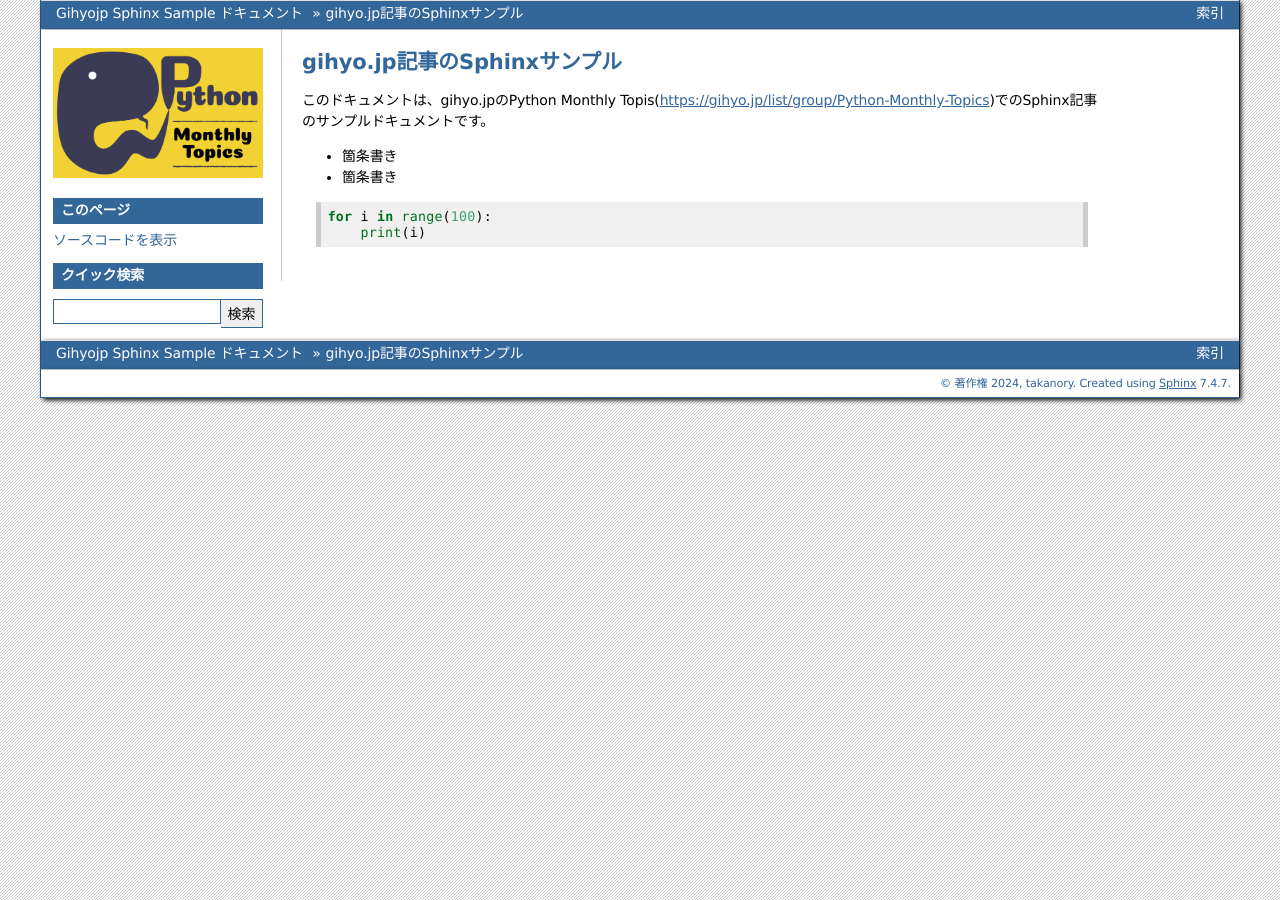
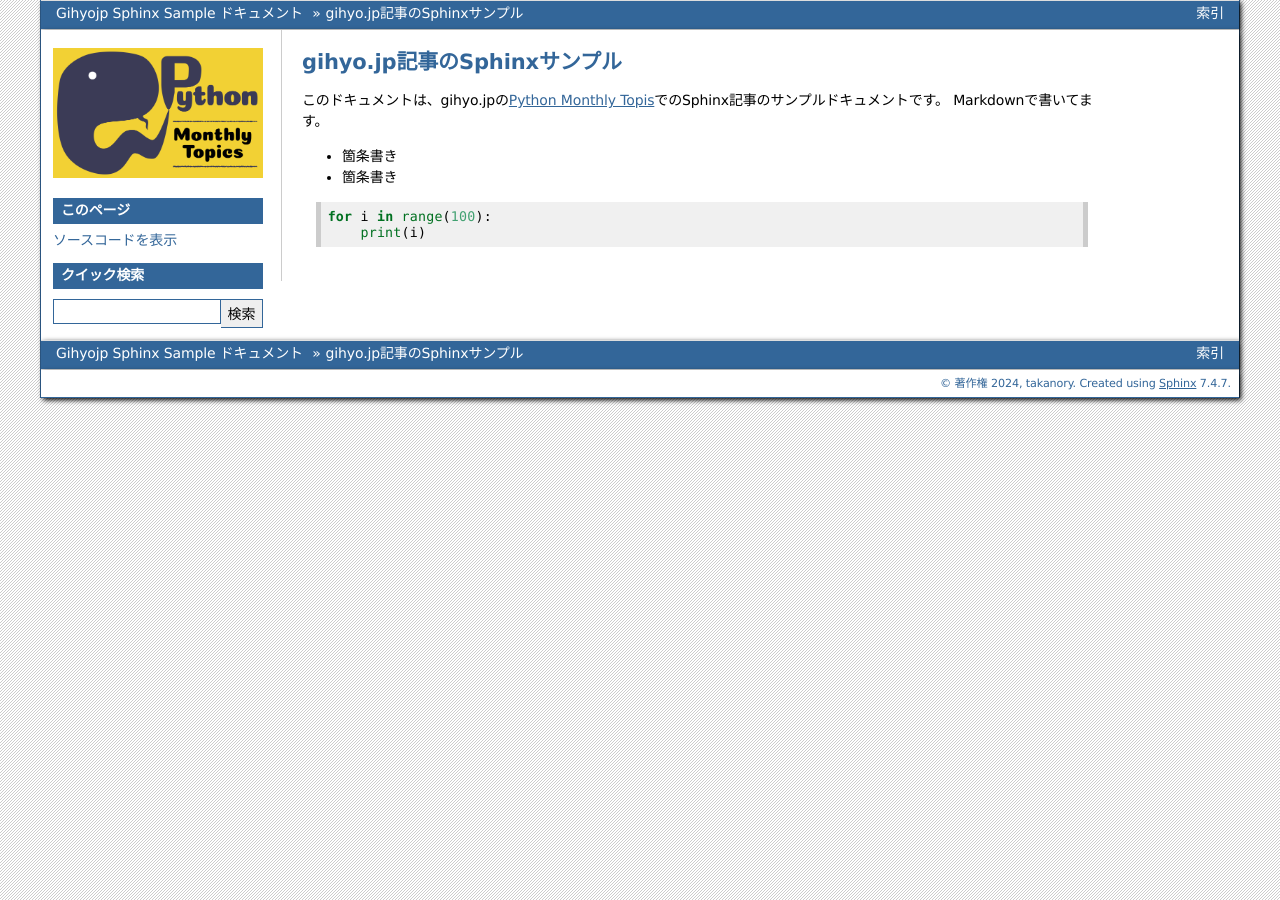
Before and after one commit to takanory/gihyojp-sphinx-sample, a Sphinx documentation site: the page built from source/index.md, in a window 1280 px wide. Built offline with Sphinx 7.4.7, drawn with Linux system fonts in a browser that asks for light colours.

Commit message:
Markdownでドキュメントを書く

````diff
--- a/requirements.txt
+++ b/requirements.txt
@@ -6,9 +6,14 @@ docutils==0.21.2
 idna==3.7
 imagesize==1.4.1
 Jinja2==3.1.4
+markdown-it-py==3.0.0
 MarkupSafe==2.1.5
+mdit-py-plugins==0.4.1
+mdurl==0.1.2
+myst-parser==3.0.1
 packaging==24.0
 Pygments==2.18.0
+PyYAML==6.0.1
 requests==2.32.3
 snowballstemmer==2.2.0
 Sphinx==7.3.7
--- a/source/conf.py
+++ b/source/conf.py
@@ -13,7 +13,7 @@ author = 'takanory'
 # -- General configuration ---------------------------------------------------
 # https://www.sphinx-doc.org/en/master/usage/configuration.html#general-configuration
 
-extensions = []
+extensions = ["myst_parser"]
 
 templates_path = ['_templates']
 exclude_patterns = []
--- /dev/null
+++ b/source/index.md
@@ -0,0 +1,12 @@
+# gihyo.jp記事のSphinxサンプル
+
+このドキュメントは、gihyo.jpの[Python Monthly Topis](https://gihyo.jp/list/group/Python-Monthly-Topics)でのSphinx記事のサンプルドキュメントです。
+Markdownで書いてます。
+
+* 箇条書き
+* 箇条書き
+
+```python
+for i in range(100):
+    print(i)
+```
--- a/source/index.rst
+++ /dev/null
@@ -1,11 +0,0 @@
-gihyo.jp記事のSphinxサンプル
-============================
-このドキュメントは、gihyo.jpのPython Monthly Topis(https://gihyo.jp/list/group/Python-Monthly-Topics)でのSphinx記事のサンプルドキュメントです。
-
-* 箇条書き
-* 箇条書き
-
-.. code-block:: python
-
-   for i in range(100):
-       print(i)
````
